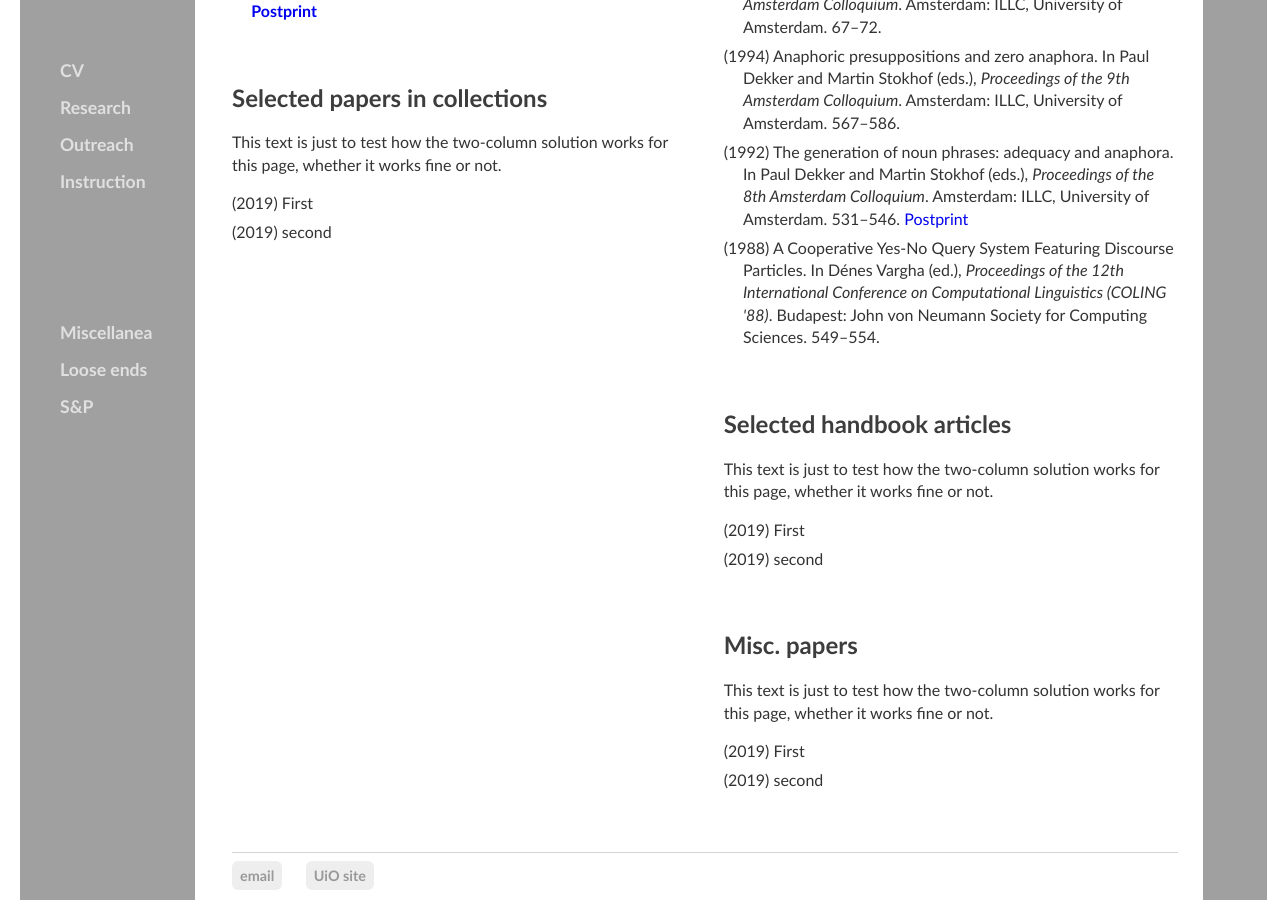
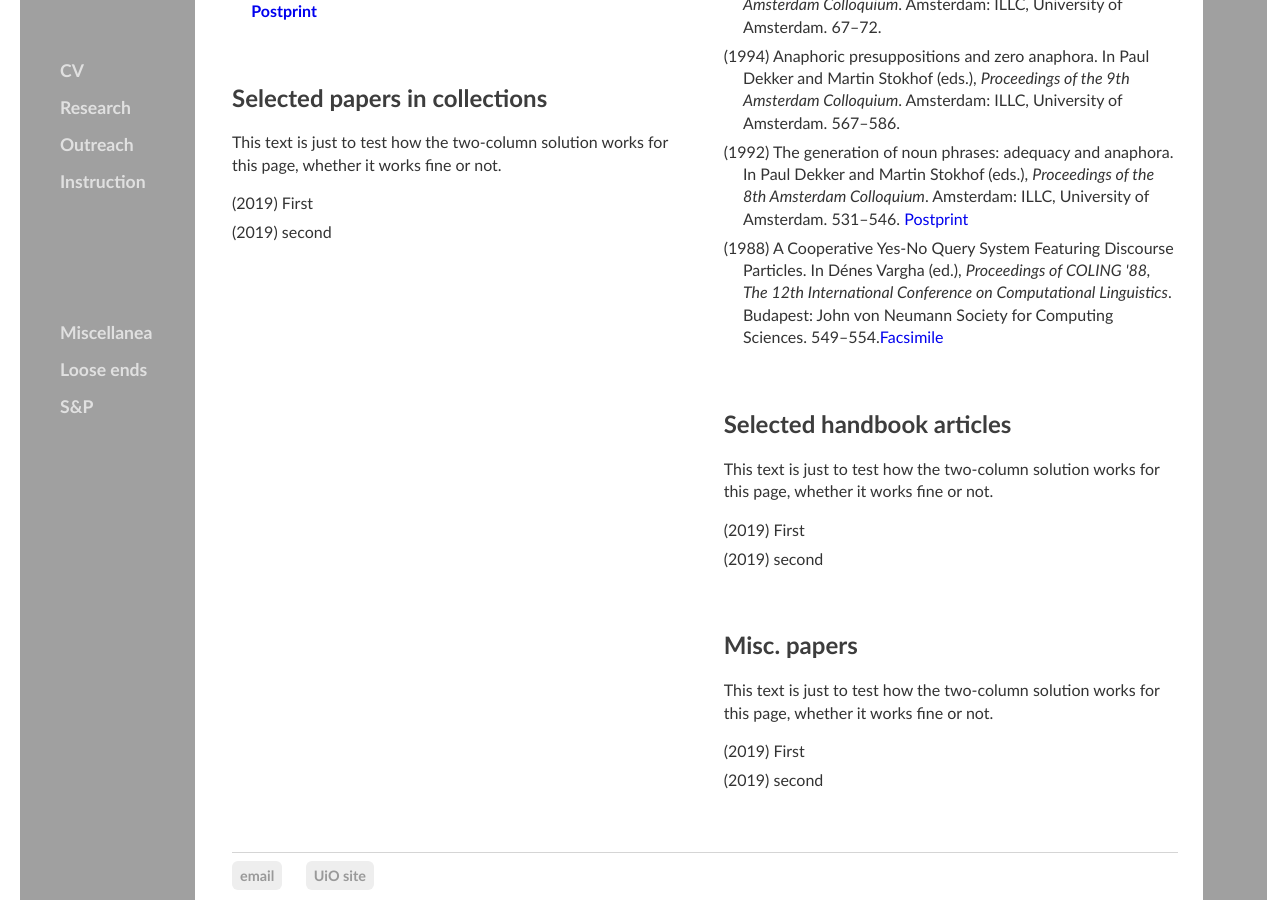
Before and after one commit to kjelljs/kjelljs.github.io, a Jekyll site: the page built from research/index.html, in a window 1280 px wide and 900 px high, scrolled down 1003 px. Built offline with Jekyll 4.4.1, drawn with Linux system fonts in a browser that asks for light colours.

Commit message:
Update index.html

```diff
--- a/research/index.html
+++ b/research/index.html
@@ -55,7 +55,7 @@ figcaption {
 	<li>(1997) Topic, Focus, and Quantifier Raising. In Paul Dekker, Martin Stokhof and Yde Venema (eds.), <em>Proceedings of the 11th Amsterdam Colloquium</em>. Amsterdam: ILLC, University of Amsterdam. 67–72.</li>
 	<li>(1994) Anaphoric presuppositions and zero anaphora. In Paul Dekker and Martin Stokhof (eds.), <em>Proceedings of the 9th Amsterdam Colloquium</em>. Amsterdam: ILLC, University of Amsterdam. 567–586.</li>
 	<li>(1992) The generation of noun phrases: adequacy and anaphora. In Paul Dekker and Martin Stokhof (eds.), <em>Proceedings of the 8th Amsterdam Colloquium</em>. Amsterdam: ILLC, University of Amsterdam. 531–546. <a href="/pdf/saeboe1992.pdf">Postprint</a></li>
-	<li>(1988) A Cooperative Yes-No Query System Featuring Discourse Particles. In Dénes Vargha (ed.), <em>Proceedings of the 12th International Conference on Computational Linguistics (COLING '88)</em>. Budapest: John von Neumann Society for Computing Sciences. 549–554.</li>
+	<li>(1988) A Cooperative Yes-No Query System Featuring Discourse Particles. In Dénes Vargha (ed.), <em>Proceedings of COLING '88, The 12th International Conference on Computational Linguistics</em>. Budapest: John von Neumann Society for Computing Sciences. 549–554.<a href="/pdf/coling88.pdf">Facsimile</a></li>
     </ul>
 </br>
     <h2 id="hand">Selected handbook articles</h2>
```
